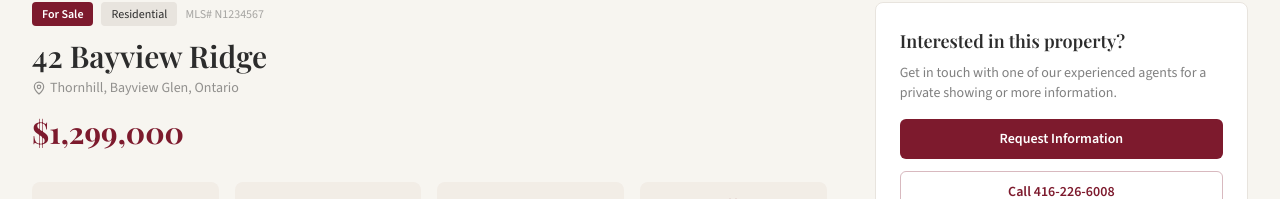
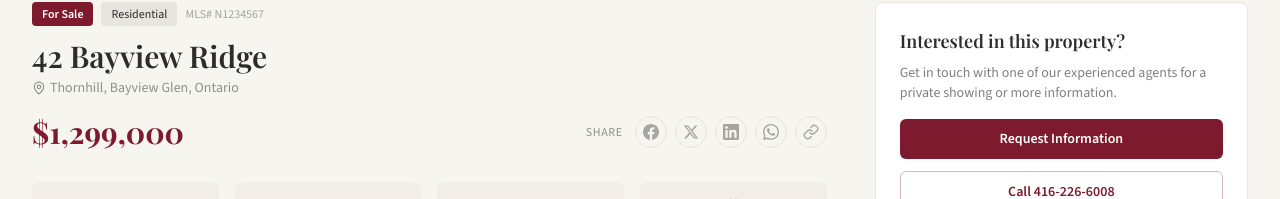
Before and after one commit to ali-mirkhan/max-realty-solutions, a Next.js app: page /properties/prop-001 in a window 1280 px wide. Shown: the part 753-952 px from the top of the page. Built offline with nearby package versions, Linux system fonts and the light colour scheme.

Commit message:
Add social media share buttons to blog posts, property listings, and blog cards

```diff
--- a/app/blog/BlogFilter.tsx
+++ b/app/blog/BlogFilter.tsx
@@ -5,6 +5,7 @@ import Image from "next/image";
 import Link from "next/link";
 import { Clock, User } from "lucide-react";
 import type { BlogPost } from "@/lib/types";
+import CardShare from "@/components/CardShare";
 
 export default function BlogFilter({ posts, categories }: { posts: BlogPost[]; categories: string[] }) {
   const [active, setActive] = useState("All");
@@ -43,7 +44,10 @@ export default function BlogFilter({ posts, categories }: { posts: BlogPost[]; c
                     <p className="text-sm text-charcoal/60 leading-relaxed mb-4 line-clamp-2">{post.excerpt}</p>
                     <div className="flex items-center justify-between text-xs text-charcoal/40">
                       <span className="flex items-center gap-1"><User size={12} /> {post.author}</span>
-                      <span className="flex items-center gap-1"><Clock size={12} /> {post.readTime}</span>
+                      <div className="flex items-center gap-2">
+                        <span className="flex items-center gap-1"><Clock size={12} /> {post.readTime}</span>
+                        <CardShare url={`${typeof window !== "undefined" ? window.location.origin : ""}/blog/${post.id}`} title={post.title} />
+                      </div>
                     </div>
                   </div>
                 </div>
--- a/app/blog/[id]/page.tsx
+++ b/app/blog/[id]/page.tsx
@@ -8,6 +8,7 @@ import { ArrowLeft, Clock, User, Calendar, ArrowRight } from "lucide-react";
 import staticBlogPosts from "@/data/blogPosts.json";
 import type { BlogPost } from "@/lib/types";
 import { fetchStory, fetchStories } from "@/lib/storyblok";
+import ShareButtons from "@/components/ShareButtons";
 
 const staticPosts = staticBlogPosts as BlogPost[];
 
@@ -123,6 +124,11 @@ export default async function BlogPostPage({ params }: { params: { id: string }
                   </>
                 )}
               </div>
+
+              {/* Share */}
+              <div className="mt-10 pt-6 border-t border-stone-border">
+                <ShareButtons title={post.title} />
+              </div>
             </div>
 
             {/* Sidebar */}
--- a/app/properties/[id]/page.tsx
+++ b/app/properties/[id]/page.tsx
@@ -7,6 +7,7 @@ import PropertyInquiry from "./PropertyInquiry";
 import allProperties from "@/data/properties.json";
 import type { Property } from "@/lib/types";
 import { formatPrice, formatCAD } from "@/lib/utils";
+import ShareButtons from "@/components/ShareButtons";
 
 const properties = allProperties as Property[];
 
@@ -62,9 +63,12 @@ export default function PropertyDetailPage({ params }: { params: { id: string }
               <p className="text-sm text-charcoal/50 flex items-center gap-1 mb-4">
                 <MapPin size={14} /> {property.city}, {property.neighbourhood}, Ontario
               </p>
-              <p className="font-serif text-3xl font-bold text-burgundy mb-8">
-                {formatPrice(property.price, property.type, property.status)}
-              </p>
+              <div className="flex flex-wrap items-center justify-between gap-4 mb-8">
+                <p className="font-serif text-3xl font-bold text-burgundy">
+                  {formatPrice(property.price, property.type, property.status)}
+                </p>
+                <ShareButtons title={`${property.address}, ${property.city}`} />
+              </div>
 
               {/* Stats */}
               <div className="grid grid-cols-2 sm:grid-cols-4 gap-4 mb-8">
--- /dev/null
+++ b/components/CardShare.tsx
@@ -0,0 +1,46 @@
+"use client";
+
+import { useState } from "react";
+
+const iconLink = (
+  <svg viewBox="0 0 24 24" fill="none" stroke="currentColor" strokeWidth="2" strokeLinecap="round" strokeLinejoin="round" className="w-3.5 h-3.5">
+    <path d="M10 13a5 5 0 007.54.54l3-3a5 5 0 00-7.07-7.07l-1.72 1.71" />
+    <path d="M14 11a5 5 0 00-7.54-.54l-3 3a5 5 0 007.07 7.07l1.71-1.71" />
+  </svg>
+);
+
+const iconCheck = (
+  <svg viewBox="0 0 24 24" fill="none" stroke="currentColor" strokeWidth="2.5" strokeLinecap="round" strokeLinejoin="round" className="w-3.5 h-3.5">
+    <polyline points="20 6 9 17 4 12" />
+  </svg>
+);
+
+export default function CardShare({ url, title }: { url: string; title: string }) {
+  const [copied, setCopied] = useState(false);
+
+  function handleClick(e: React.MouseEvent) {
+    e.preventDefault();
+    e.stopPropagation();
+
+    // Build full share menu in a popover-style: for the card we just copy the link
+    navigator.clipboard.writeText(url).then(() => {
+      setCopied(true);
+      setTimeout(() => setCopied(false), 2000);
+    });
+  }
+
+  return (
+    <button
+      onClick={handleClick}
+      aria-label={copied ? "Copied!" : "Copy link to post"}
+      title={copied ? "Copied!" : "Copy link"}
+      className={`w-6 h-6 rounded-full flex items-center justify-center border transition-all duration-150 ${
+        copied
+          ? "border-green-500 text-green-600 bg-green-50"
+          : "border-stone-border text-charcoal/30 hover:border-burgundy hover:text-burgundy hover:bg-burgundy/5"
+      }`}
+    >
+      {copied ? iconCheck : iconLink}
+    </button>
+  );
+}
--- /dev/null
+++ b/components/ShareButtons.tsx
@@ -0,0 +1,144 @@
+"use client";
+
+import { useState, useEffect } from "react";
+
+interface ShareButtonsProps {
+  title?: string;
+  compact?: boolean; // compact=true for blog card inline icon only
+}
+
+const icons = {
+  facebook: (
+    <svg viewBox="0 0 24 24" fill="currentColor" className="w-4 h-4">
+      <path d="M24 12.073C24 5.405 18.627 0 12 0S0 5.405 0 12.073C0 18.1 4.388 23.094 10.125 24v-8.437H7.078v-3.49h3.047V9.41c0-3.025 1.792-4.697 4.533-4.697 1.312 0 2.686.236 2.686.236v2.97h-1.513c-1.491 0-1.956.93-1.956 1.886v2.267h3.328l-.532 3.49h-2.796V24C19.612 23.094 24 18.1 24 12.073z" />
+    </svg>
+  ),
+  twitter: (
+    <svg viewBox="0 0 24 24" fill="currentColor" className="w-4 h-4">
+      <path d="M18.244 2.25h3.308l-7.227 8.26 8.502 11.24H16.17l-5.214-6.817L4.99 21.75H1.68l7.73-8.835L1.254 2.25H8.08l4.713 6.231zm-1.161 17.52h1.833L7.084 4.126H5.117z" />
+    </svg>
+  ),
+  linkedin: (
+    <svg viewBox="0 0 24 24" fill="currentColor" className="w-4 h-4">
+      <path d="M20.447 20.452h-3.554v-5.569c0-1.328-.027-3.037-1.852-3.037-1.853 0-2.136 1.445-2.136 2.939v5.667H9.351V9h3.414v1.561h.046c.477-.9 1.637-1.85 3.37-1.85 3.601 0 4.267 2.37 4.267 5.455v6.286zM5.337 7.433a2.062 2.062 0 01-2.063-2.065 2.064 2.064 0 112.063 2.065zm1.782 13.019H3.555V9h3.564v11.452zM22.225 0H1.771C.792 0 0 .774 0 1.729v20.542C0 23.227.792 24 1.771 24h20.451C23.2 24 24 23.227 24 22.271V1.729C24 .774 23.2 0 22.222 0h.003z" />
+    </svg>
+  ),
+  whatsapp: (
+    <svg viewBox="0 0 24 24" fill="currentColor" className="w-4 h-4">
+      <path d="M17.472 14.382c-.297-.149-1.758-.867-2.03-.967-.273-.099-.471-.148-.67.15-.197.297-.767.966-.94 1.164-.173.199-.347.223-.644.075-.297-.15-1.255-.463-2.39-1.475-.883-.788-1.48-1.761-1.653-2.059-.173-.297-.018-.458.13-.606.134-.133.298-.347.446-.52.149-.174.198-.298.298-.497.099-.198.05-.371-.025-.52-.075-.149-.669-1.612-.916-2.207-.242-.579-.487-.5-.669-.51-.173-.008-.371-.01-.57-.01-.198 0-.52.074-.792.372-.272.297-1.04 1.016-1.04 2.479 0 1.462 1.065 2.875 1.213 3.074.149.198 2.096 3.2 5.077 4.487.709.306 1.262.489 1.694.625.712.227 1.36.195 1.871.118.571-.085 1.758-.719 2.006-1.413.248-.694.248-1.289.173-1.413-.074-.124-.272-.198-.57-.347m-5.421 7.403h-.004a9.87 9.87 0 01-5.031-1.378l-.361-.214-3.741.982.998-3.648-.235-.374a9.86 9.86 0 01-1.51-5.26c.001-5.45 4.436-9.884 9.888-9.884 2.64 0 5.122 1.03 6.988 2.898a9.825 9.825 0 012.893 6.994c-.003 5.45-4.437 9.884-9.885 9.884m8.413-18.297A11.815 11.815 0 0012.05 0C5.495 0 .16 5.335.157 11.892c0 2.096.547 4.142 1.588 5.945L.057 24l6.305-1.654a11.882 11.882 0 005.683 1.448h.005c6.554 0 11.89-5.335 11.893-11.893a11.821 11.821 0 00-3.48-8.413z" />
+    </svg>
+  ),
+  link: (
+    <svg viewBox="0 0 24 24" fill="none" stroke="currentColor" strokeWidth="2" strokeLinecap="round" strokeLinejoin="round" className="w-4 h-4">
+      <path d="M10 13a5 5 0 007.54.54l3-3a5 5 0 00-7.07-7.07l-1.72 1.71" />
+      <path d="M14 11a5 5 0 00-7.54-.54l-3 3a5 5 0 007.07 7.07l1.71-1.71" />
+    </svg>
+  ),
+  check: (
+    <svg viewBox="0 0 24 24" fill="none" stroke="currentColor" strokeWidth="2.5" strokeLinecap="round" strokeLinejoin="round" className="w-4 h-4">
+      <polyline points="20 6 9 17 4 12" />
+    </svg>
+  ),
+};
+
+export default function ShareButtons({ title = "", compact = false }: ShareButtonsProps) {
+  const [url, setUrl] = useState("");
+  const [copied, setCopied] = useState(false);
+
+  useEffect(() => {
+    setUrl(window.location.href);
+  }, []);
+
+  const encodedUrl = encodeURIComponent(url);
+  const encodedTitle = encodeURIComponent(title);
+
+  const shareLinks = [
+    {
+      key: "facebook",
+      label: "Share on Facebook",
+      href: `https://www.facebook.com/sharer/sharer.php?u=${encodedUrl}`,
+      icon: icons.facebook,
+    },
+    {
+      key: "twitter",
+      label: "Share on X",
+      href: `https://twitter.com/intent/tweet?url=${encodedUrl}&text=${encodedTitle}`,
+      icon: icons.twitter,
+    },
+    {
+      key: "linkedin",
+      label: "Share on LinkedIn",
+      href: `https://www.linkedin.com/sharing/share-offsite/?url=${encodedUrl}`,
+      icon: icons.linkedin,
+    },
+    {
+      key: "whatsapp",
+      label: "Share on WhatsApp",
+      href: `https://wa.me/?text=${encodedTitle}%20${encodedUrl}`,
+      icon: icons.whatsapp,
+    },
+  ];
+
+  function copyLink() {
+    navigator.clipboard.writeText(url).then(() => {
+      setCopied(true);
+      setTimeout(() => setCopied(false), 2000);
+    });
+  }
+
+  const btnBase =
+    "w-8 h-8 rounded-full flex items-center justify-center border transition-all duration-150 " +
+    "border-stone-border text-charcoal/40 hover:border-burgundy hover:text-burgundy hover:bg-burgundy/5";
+
+  if (compact) {
+    // Single copy-link icon for blog card
+    return (
+      <button
+        onClick={(e) => {
+          e.preventDefault();
+          // In compact mode url isn't set yet so use the passed prop via data attr
+          const target = (e.currentTarget as HTMLButtonElement).dataset.url ?? url;
+          navigator.clipboard.writeText(target).then(() => {
+            setCopied(true);
+            setTimeout(() => setCopied(false), 2000);
+          });
+        }}
+        aria-label="Copy link"
+        title={copied ? "Copied!" : "Copy link"}
+        className={`${btnBase} relative`}
+      >
+        {copied ? icons.check : icons.link}
+      </button>
+    );
+  }
+
+  return (
+    <div className="flex items-center gap-2 flex-wrap">
+      <span className="text-xs font-medium text-charcoal/50 uppercase tracking-wider mr-1">Share</span>
+      {shareLinks.map((s) => (
+        <a
+          key={s.key}
+          href={s.href}
+          target="_blank"
+          rel="noopener noreferrer"
+          aria-label={s.label}
+          title={s.label}
+          className={btnBase}
+        >
+          {s.icon}
+        </a>
+      ))}
+      <button
+        onClick={copyLink}
+        aria-label="Copy link"
+        title={copied ? "Copied!" : "Copy link"}
+        className={`${btnBase} ${copied ? "border-green-500 text-green-600 bg-green-50" : ""}`}
+      >
+        {copied ? icons.check : icons.link}
+      </button>
+      {copied && (
+        <span className="text-xs text-green-600 font-medium animate-pulse">Copied!</span>
+      )}
+    </div>
+  );
+}
```
